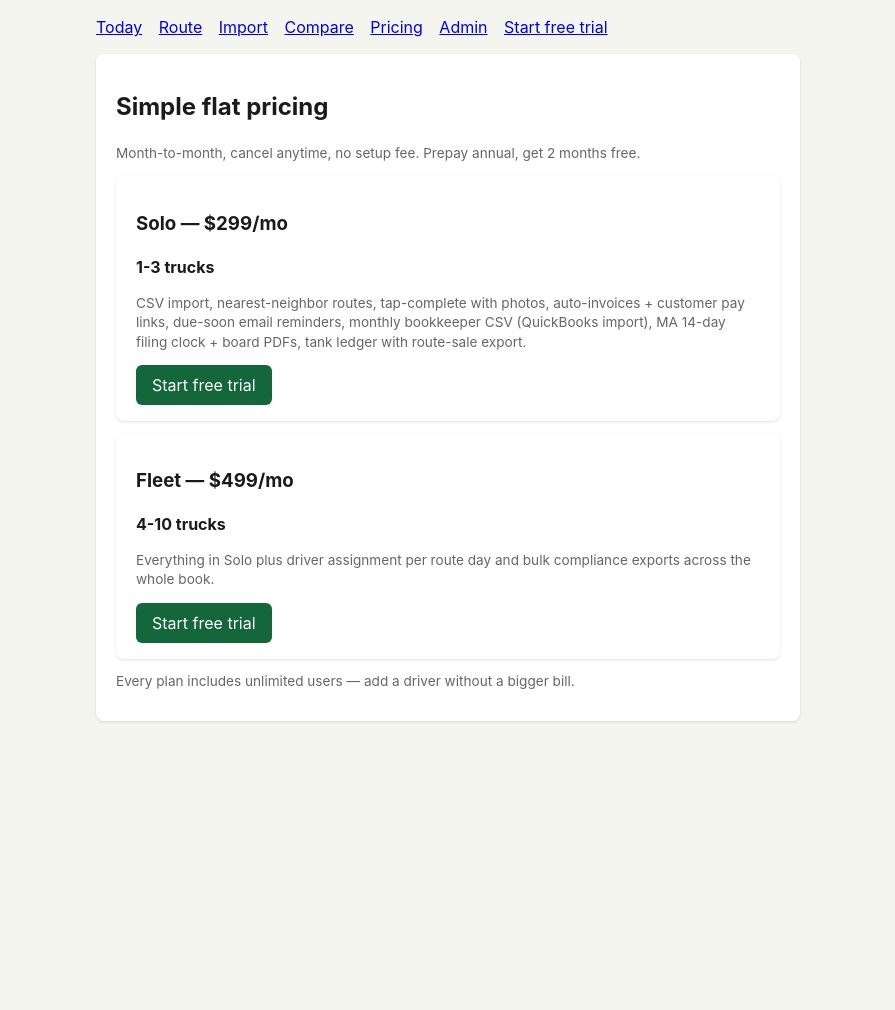
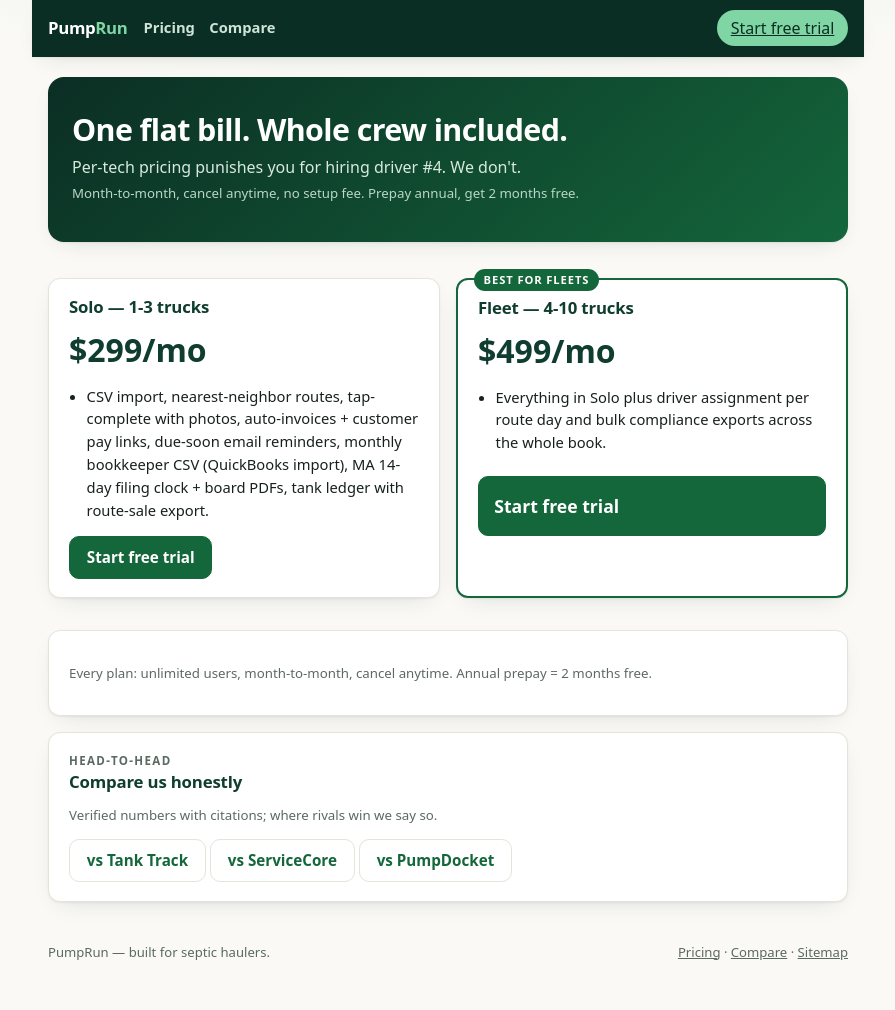
Before and after one commit to Parker-Fawcett/Ai-Startup-funny, a Django app: page /pricing/ in a window 1280 px wide. Shown: the whole page, without its empty margins (192-1087 px from the left). Before the commit the page ends 722 px from the top, so only its background shows below. Run offline with Django 5.2, Linux system fonts and the light colour scheme; parts of the project's set-up code (start-up, migrations or seed data) failed here and were passed over.

Commit message:
UI redesign: spruce/paper design system, stat-strip dashboard, styled forms, marketing heroes

```diff
--- /dev/null
+++ b/core/static/pumprun/app.css
@@ -0,0 +1,300 @@
+/* PumpRun design system — single file, zero dependencies.
+   Palette: deep spruce + warm paper + amber money accents. */
+
+:root {
+  --spruce-900: #0b2e24;
+  --spruce-800: #0f3d2f;
+  --spruce-700: #14663b;
+  --spruce-100: #dcefe4;
+  --paper: #faf9f6;
+  --card: #ffffff;
+  --ink: #17211c;
+  --ink-soft: #5b6a62;
+  --line: #e6e3da;
+  --amber: #b45309;
+  --amber-bg: #fef3c7;
+  --red: #b91c1c;
+  --red-bg: #fee2e2;
+  --green-bg: #dcfce7;
+  --radius: 12px;
+  --shadow: 0 1px 2px rgba(15, 40, 30, 0.06), 0 8px 24px -12px rgba(15, 40, 30, 0.18);
+}
+
+* { box-sizing: border-box; }
+
+html { -webkit-text-size-adjust: 100%; }
+
+body {
+  margin: 0 auto;
+  max-width: 52rem;
+  padding: 1.25rem 1rem 3rem;
+  background:
+    radial-gradient(1200px 400px at 50% -200px, var(--spruce-100) 0%, transparent 70%),
+    var(--paper);
+  color: var(--ink);
+  font-family: ui-sans-serif, system-ui, -apple-system, "Segoe UI", Roboto, sans-serif;
+  line-height: 1.55;
+  font-size: 16px;
+}
+
+h1, h2, h3 { line-height: 1.2; letter-spacing: -0.01em; margin: 0 0 0.5rem; }
+h2 { font-size: 1.35rem; }
+h3 { font-size: 1.05rem; color: var(--spruce-800); }
+
+.kicker {
+  font-size: 0.72rem;
+  font-weight: 700;
+  text-transform: uppercase;
+  letter-spacing: 0.12em;
+  color: var(--ink-soft);
+  margin-bottom: 0.15rem;
+}
+
+/* ---------- top nav ---------- */
+.topbar {
+  position: sticky;
+  top: 0;
+  z-index: 50;
+  display: flex;
+  align-items: center;
+  gap: 1rem;
+  flex-wrap: wrap;
+  padding: 0.65rem 1rem;
+  margin: -1.25rem -1rem 1.25rem;
+  background: var(--spruce-900);
+  box-shadow: var(--shadow);
+}
+.brand {
+  color: #fff;
+  font-weight: 800;
+  font-size: 1.05rem;
+  letter-spacing: -0.02em;
+  text-decoration: none;
+}
+.brand span { color: #7fd6a4; }
+.topbar nav { display: flex; gap: 0.9rem; flex-wrap: wrap; align-items: center; }
+.topbar nav a {
+  color: #cfe4d8;
+  text-decoration: none;
+  font-size: 0.92rem;
+  font-weight: 600;
+  padding: 0.2rem 0;
+  border-bottom: 2px solid transparent;
+}
+.topbar nav a:hover { color: #fff; border-color: #7fd6a4; }
+.topbar form button {
+  background: none;
+  border: none;
+  color: #cfe4d8;
+  font: inherit;
+  font-size: 0.92rem;
+  cursor: pointer;
+  padding: 0.2rem 0;
+}
+.topbar form button:hover { color: #fff; }
+.topbar .cta {
+  margin-left: auto;
+  background: #7fd6a4;
+  color: var(--spruce-900) !important;
+  padding: 0.35rem 0.85rem !important;
+  border-radius: 999px;
+  border: none !important;
+}
+
+/* ---------- cards & sections ---------- */
+.card {
+  background: var(--card);
+  border: 1px solid var(--line);
+  border-radius: var(--radius);
+  padding: 1.15rem 1.25rem;
+  margin: 1rem 0;
+  box-shadow: var(--shadow);
+}
+.card > h2:first-child,
+.card > h3:first-child { margin-top: 0; }
+
+.statstrip {
+  display: grid;
+  grid-template-columns: repeat(auto-fit, minmax(130px, 1fr));
+  gap: 0.75rem;
+  margin: 0 0 1rem;
+}
+.stat {
+  background: var(--card);
+  border: 1px solid var(--line);
+  border-radius: var(--radius);
+  padding: 0.75rem 0.9rem;
+  box-shadow: var(--shadow);
+}
+.stat .num { font-size: 1.7rem; font-weight: 800; line-height: 1; }
+.stat .lbl { font-size: 0.78rem; font-weight: 600; color: var(--ink-soft); text-transform: uppercase; letter-spacing: 0.06em; }
+.stat.bad .num { color: var(--red); }
+.stat.warn .num { color: var(--amber); }
+.stat.good .num { color: var(--spruce-700); }
+
+/* ---------- buttons ---------- */
+.btn, button.btn, a.btn {
+  display: inline-block;
+  padding: 0.55rem 1.05rem;
+  border-radius: 10px;
+  background: var(--spruce-700);
+  color: #fff !important;
+  font-weight: 700;
+  font-size: 0.95rem;
+  text-decoration: none;
+  border: 1px solid var(--spruce-700);
+  cursor: pointer;
+}
+.btn:hover { background: var(--spruce-800); border-color: var(--spruce-800); }
+.btn.secondary { background: #fff; color: var(--spruce-700) !important; border-color: var(--line); }
+.btn.secondary:hover { border-color: var(--spruce-700); background: var(--spruce-100); }
+.btn.danger { background: var(--red); border-color: var(--red); }
+.btn.big { width: 100%; padding: 0.95rem; font-size: 1.1rem; margin-top: 0.5rem; }
+button { font: inherit; }
+
+/* ---------- forms ---------- */
+label { display: block; font-weight: 600; font-size: 0.92rem; margin-bottom: 0.15rem; }
+input[type=text], input[type=email], input[type=password], input[type=number],
+input[type=date], input[type=file], select, textarea {
+  width: 100%;
+  padding: 0.6rem 0.7rem;
+  border: 1px solid var(--line);
+  border-radius: 10px;
+  background: #fff;
+  font: inherit;
+  color: var(--ink);
+}
+input:focus, select:focus, textarea:focus {
+  outline: 3px solid rgba(20, 102, 59, 0.18);
+  border-color: var(--spruce-700);
+}
+p label { display: block; margin: 0.7rem 0; }
+.hint { color: var(--ink-soft); font-size: 0.83rem; }
+.errors {
+  background: var(--red-bg);
+  border: 1px solid #fecaca;
+  color: var(--red);
+  border-radius: 10px;
+  padding: 0.6rem 0.9rem;
+  margin: 0.6rem 0;
+  font-size: 0.92rem;
+}
+
+/* ---------- tables ---------- */
+table { width: 100%; border-collapse: collapse; font-size: 0.93rem; }
+th {
+  text-align: left;
+  font-size: 0.74rem;
+  text-transform: uppercase;
+  letter-spacing: 0.07em;
+  color: var(--ink-soft);
+  padding: 0.45rem 0.5rem;
+  border-bottom: 2px solid var(--line);
+}
+td { padding: 0.55rem 0.5rem; border-bottom: 1px solid var(--line); vertical-align: top; }
+tr:last-child td { border-bottom: none; }
+td.num, th.num { text-align: right; font-variant-numeric: tabular-nums; }
+
+/* ---------- pills / status ---------- */
+.pill, .badge {
+  display: inline-block;
+  padding: 0.14rem 0.6rem;
+  border-radius: 999px;
+  font-size: 0.76rem;
+  font-weight: 700;
+}
+.pill-paid, .badge.paid { background: var(--green-bg); color: var(--spruce-700); }
+.pill-due, .badge.due { background: var(--amber-bg); color: var(--amber); }
+.badge.overdue, .pill-overdue { background: var(--red-bg); color: var(--red); }
+.pill-pending { background: #e0e7ff; color: #3730a3; }
+.pill-completed { background: var(--green-bg); color: var(--spruce-700); }
+.overdue { color: var(--red); font-weight: 600; }
+
+/* ---------- route list ---------- */
+ol.route { list-style: none; padding: 0; counter-reset: stop; }
+ol.route li {
+  counter-increment: stop;
+  display: flex;
+  align-items: center;
+  gap: 0.65rem;
+  flex-wrap: wrap;
+  padding: 0.7rem 0.25rem;
+  border-bottom: 1px solid var(--line);
+}
+ol.route li:last-child { border-bottom: none; }
+ol.route li::before {
+  content: "#" counter(stop);
+  flex: none;
+  width: 2rem;
+  height: 2rem;
+  display: grid;
+  place-items: center;
+  background: var(--spruce-100);
+  color: var(--spruce-800);
+  font-weight: 800;
+  border-radius: 10px;
+  font-size: 0.85rem;
+}
+ol.route li a.btn { margin-left: auto; }
+label.pick {
+  display: flex;
+  align-items: center;
+  gap: 0.6rem;
+  padding: 0.6rem 0.2rem;
+  border-bottom: 1px solid var(--line);
+  font-weight: 500;
+}
+label.pick input[type=checkbox] { width: 1.3rem; height: 1.3rem; accent-color: var(--spruce-700); flex: none; }
+.driver-input { display: flex; gap: 0.5rem; align-items: center; margin: 0.75rem 0; }
+.driver-input input { max-width: 16rem; }
+
+/* ---------- hero (public pages) ---------- */
+.hero {
+  background: linear-gradient(140deg, var(--spruce-900), var(--spruce-700));
+  color: #fff;
+  border-radius: 16px;
+  padding: 2.2rem 1.5rem;
+  margin: 0 0 1.25rem;
+  box-shadow: var(--shadow);
+}
+.hero h1 { font-size: 1.9rem; margin: 0 0 0.4rem; letter-spacing: -0.02em; }
+.hero p { margin: 0.2rem 0; color: #d7eade; }
+.hero .btn { margin-top: 0.9rem; background: #7fd6a4; border-color: #7fd6a4; color: var(--spruce-900) !important; }
+.hero .hint { color: #b9d6c6; }
+
+.pricegrid { display: grid; grid-template-columns: repeat(auto-fit, minmax(240px, 1fr)); gap: 1rem; }
+.pricecard { position: relative; }
+.pricecard .price { font-size: 2rem; font-weight: 800; color: var(--spruce-800); margin: 0.2rem 0; }
+.pricecard ul { margin: 0.6rem 0 0.9rem; padding-left: 1.1rem; }
+.pricecard ul li { margin: 0.25rem 0; font-size: 0.92rem; }
+.pricecard.featured { border-color: var(--spruce-700); border-width: 2px; }
+.pricecard .tag {
+  position: absolute;
+  top: -0.7rem;
+  left: 1rem;
+  background: var(--spruce-700);
+  color: #fff;
+  font-size: 0.7rem;
+  font-weight: 800;
+  letter-spacing: 0.08em;
+  text-transform: uppercase;
+  padding: 0.15rem 0.6rem;
+  border-radius: 999px;
+}
+
+footer.site {
+  margin-top: 2.5rem;
+  color: var(--ink-soft);
+  font-size: 0.82rem;
+  display: flex;
+  gap: 1rem;
+  flex-wrap: wrap;
+  justify-content: space-between;
+}
+footer.site a { color: var(--ink-soft); }
+
+@media (max-width: 480px) {
+  body { padding-inline: 0.75rem; }
+  .topbar { position: static; margin-inline: -0.75rem; }
+  .hero { padding: 1.6rem 1.1rem; }
+}
--- a/core/templates/core/base.html
+++ b/core/templates/core/base.html
@@ -1,45 +1,42 @@
-<!doctype html>
+{% load static %}<!doctype html>
 <html lang="en">
 <head>
   <meta charset="utf-8">
   <meta name="viewport" content="width=device-width, initial-scale=1">
-  <meta name="theme-color" content="#14663b">
+  <meta name="theme-color" content="#0b2e24">
   <link rel="manifest" href="/static/pumprun/manifest.webmanifest">
+  <link rel="stylesheet" href="{% static 'pumprun/app.css' %}">
   <title>{% block title %}PumpRun — septic route &amp; Board-of-Health filing software{% endblock %}</title>
   <meta name="description" content="{% block meta_description %}Route sequencing, same-day invoicing with customer pay links, due-soon email reminders, and statutory filing deadlines for 1–10-truck septic haulers.{% endblock %}">
-  <style>
-    :root { font-family: -apple-system, system-ui, sans-serif; line-height: 1.4; }
-    body { margin: 0 auto; max-width: 44rem; padding: 1rem; background: #f5f5f0; color: #1a1a1a; }
-    nav a { margin-right: .75rem; }
-    .card { background: #fff; border-radius: 8px; padding: 1rem 1.25rem; margin: 1rem 0; box-shadow: 0 1px 3px rgba(0,0,0,.12); }
-    table { width: 100%; border-collapse: collapse; font-size: .92rem; }
-    th, td { text-align: left; padding: .3rem .4rem; border-bottom: 1px solid #eee; }
-    .btn { display: inline-block; padding: .55rem 1rem; border-radius: 6px; background: #14663b; color: #fff; text-decoration: none; border: none; font-size: 1rem; }
-    .btn.secondary { background: #666; }
-    label.pick { display: block; padding: .45rem 0; border-bottom: 1px solid #eee; }
-    input[type=checkbox] { width: 1.25rem; height: 1.25rem; vertical-align: middle; }
-    input[type=text], input[type=number], textarea { width: 100%; font-size: 1.05rem; padding: .5rem; box-sizing: border-box; }
-    button.btn { width: 100%; padding: .9rem; margin-top: .5rem; font-size: 1.15rem; }
-    .overdue { color: #b00020; }
-    .errors { background: #fdecea; border: 1px solid #e57373; border-radius: 6px; padding: .6rem 1rem; }
-    ol.route { padding-left: 1.25rem; }
-    ol.route li { margin: .5rem 0; }
-    .hint { color: #666; font-size: .85rem; }
-  </style>
 </head>
 <body>
+<header class="topbar">
+  <a class="brand" href="/">Pump<span>Run</span></a>
   <nav>
+    {% if user.is_authenticated %}
       <a href="{% url 'dashboard' %}">Today</a>
       <a href="{% url 'route_day' today|date:'Y-m-d' %}">Route</a>
       <a href="{% url 'import' %}">Import</a>
+      <a href="/admin/">Admin</a>
+    {% else %}
+      <a href="{% url 'pricing' %}">Pricing</a>
       <a href="{% url 'compare_index' %}">Compare</a>
-  <a href="/pricing/">Pricing</a>
-  <a href="/admin/">Admin</a>
-  {% if not user.is_authenticated %}<a href="{% url 'signup' %}">Start free trial</a>{% endif %}
-  {% if user.is_authenticated %}<form method="post" action="{% url 'logout' %}" style="display:inline">{% csrf_token %}<button style="background:none;border:none;color:#14663b;cursor:pointer;padding:0">Log out</button></form>{% endif %}
+    {% endif %}
   </nav>
-{% if messages %}{% for m in messages %}<p class="hint">{{ m }}</p>{% endfor %}{% endif %}
+  {% if user.is_authenticated %}
+    <form method="post" action="{% url 'logout' %}">{% csrf_token %}<button type="submit">Log out</button></form>
+  {% else %}
+    <a class="cta" href="{% url 'signup' %}">Start free trial</a>
+  {% endif %}
+</header>
+<main>
+{% if messages %}{% for m in messages %}<div class="errors">{{ m }}</div>{% endfor %}{% endif %}
 {% block content %}{% endblock %}
+</main>
+<footer class="site">
+  <span>PumpRun — built for septic haulers.</span>
+  <span><a href="{% url 'pricing' %}">Pricing</a> · <a href="{% url 'compare_index' %}">Compare</a> · <a href="/sitemap.xml">Sitemap</a></span>
+</footer>
 <script src="/static/pumprun/offline.js" defer></script>
 </body>
 </html>
--- a/core/templates/core/compare/index.html
+++ b/core/templates/core/compare/index.html
@@ -2,6 +2,10 @@
 {% block title %}Septic pumping software compared: Tank Track vs ServiceCore vs PumpDocket vs PumpRun{% endblock %}
 {% block meta_description %}Honest head-to-head comparisons for septic haulers: Tank Track's per-truck pricing, ServiceCore's quote-only annual contract, and PumpDocket's $99 starter tier — verified against vendor pricing pages in August 2026.{% endblock %}
 {% block content %}
+<section class="hero">
+  <h1>Septic software, compared honestly</h1>
+  <p>Every price cited, every rival's wins stated. Pick what fits your trucks.</p>
+</section>
 <div class="card">
   <h1>Septic software, compared honestly</h1>
   <p>Buying software in this trade means wading through marketing pages and a thin review
--- /dev/null
+++ b/core/templates/core/compare_links.html
@@ -0,0 +1,8 @@
+<div class="card">
+  <div class="kicker">Head-to-head</div>
+  <h3>Compare us honestly</h3>
+  <p class="hint">Verified numbers with citations; where rivals win we say so.</p>
+  <a class="btn secondary" href="{% url 'compare_tank_track' %}">vs Tank Track</a>
+  <a class="btn secondary" href="{% url 'compare_servicecore' %}">vs ServiceCore</a>
+  <a class="btn secondary" href="{% url 'compare_pumpdocket' %}">vs PumpDocket</a>
+</div>
--- a/core/templates/core/pricing.html
+++ b/core/templates/core/pricing.html
@@ -1,16 +1,22 @@
 {% extends "core/base.html" %}
+{% block title %}Pricing — PumpRun flat-rate septic software{% endblock %}
 {% block content %}
-<div class="card">
-  <h2>Simple flat pricing</h2>
+<section class="hero">
+  <h1>One flat bill. Whole crew included.</h1>
+  <p>Per-tech pricing punishes you for hiring driver #4. We don't.</p>
   <p class="hint">{{ plans_contract }}</p>
+</section>
+<div class="pricegrid">
   {% for plan in plans %}
-  <div class="card" style="margin:.75rem 0">
-    <h3>{{ plan.name }} — {{ plan.price }}</h3>
-    <p><strong>{{ plan.trucks }}</strong></p>
-    <p class="hint">{{ plan.features }}</p>
-    <a class="btn" href="{% url 'signup' %}">Start free trial</a>
+  <div class="card pricecard {% if forloop.last %}featured{% endif %}">
+    {% if forloop.last %}<span class="tag">Best for fleets</span>{% endif %}
+    <h3>{{ plan.name }} — {{ plan.trucks }}</h3>
+    <div class="price">{{ plan.price }}</div>
+    <ul><li>{{ plan.features }}</li></ul>
+    <a class="btn{% if not forloop.first %} big{% endif %}" href="{% url 'signup' %}">Start free trial</a>
   </div>
   {% endfor %}
-  <p class="hint">Every plan includes unlimited users — add a driver without a bigger bill.</p>
 </div>
+<div class="card"><p class="hint">Every plan: unlimited users, month-to-month, cancel anytime. Annual prepay = 2 months free.</p></div>
+{% include "core/compare_links.html" %}
 {% endblock %}
--- a/pyproject.toml
+++ b/pyproject.toml
@@ -12,6 +12,7 @@ dependencies = [
     "reportlab>=5.0.1",
     "gunicorn>=23",
     "whitenoise>=6.11",
+    "psycopg[binary]>=3.2",
 ]
 
 [dependency-groups]
```
Also changed, not shown: config/settings.py (+23 -3 lines), core/templates/core/complete.html (+5 -5 lines), core/templates/core/dashboard.html (+26 -40 lines), core/templates/core/filings_list.html (added, +13 -0 lines), core/templates/core/import.html (+8 -9 lines), core/templates/core/invoice_public.html (+15 -12 lines), core/templates/core/route_day.html (+27 -16 lines), core/templates/core/signup.html (+4 -4 lines), core/templates/core/wall_of_love.html (added, +8 -0 lines), core/templates/registration/login.html (+5 -5 lines), core/tests/conftest.py (+8 -0 lines), 1 other file. Lines whose indentation alone changed are shown as unchanged.
